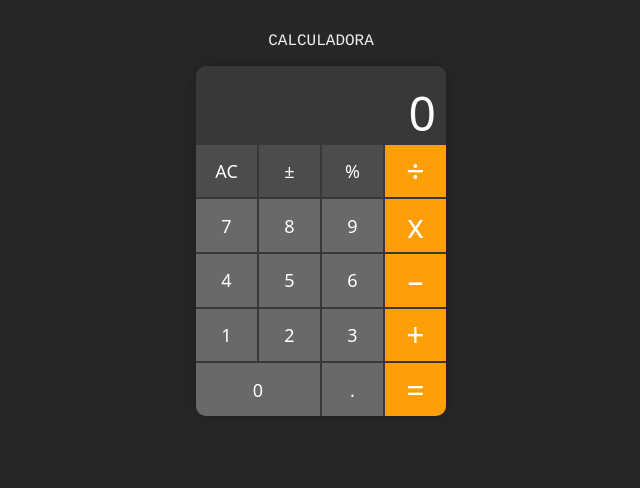
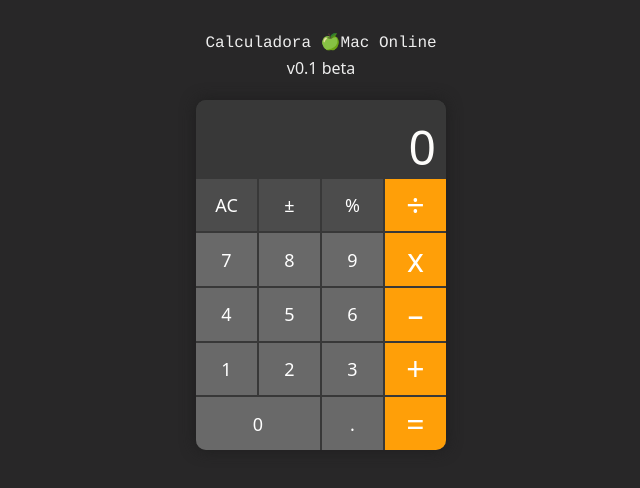
Before and after one commit to dariofin/calculadora, a plain HTML site: page index.html in a window 1280 px wide. Shown: the whole page, without its empty margins (319-959 px from the left). Drawn offline with Linux system fonts and the light colour scheme.

Commit message:
función setDigito  - h2 a input en dígito

```diff
--- a/css/styles.css
+++ b/css/styles.css
@@ -20,7 +20,12 @@
   display: flex;
   justify-content: center;
   align-items: center;
-  text-transform: uppercase;
+  color: #eee;
+}
+h3 {
+  padding: 5px 0;
+  font-size: 1rem;
+  font-weight: 400;
   color: #eee;
 }
 .calculadora-container {
@@ -46,7 +51,10 @@
   background-color: #383838;
   padding: 5px 10px 0px 0px;
 }
-.calculadora-display h2 {
+.calculadora-display input {
+  background: none;
+  box-shadow: none;
+  border: none;
   text-align: right;
   font-size: 48px;
   font-weight: 400;
--- a/index.html
+++ b/index.html
@@ -8,17 +8,18 @@
   <link rel="shortcut icon"
     href="https://cdn2.iconfinder.com/data/icons/ios7-inspired-mac-icon-set/512/Calculator_512.png" type="image/x-icon">
   <script defer src="./js/scripts.js"></script>
-  <title>Calc</title>
+  <title>Mac Online Calc v0.1 beta</title>
 </head>
 
 <body>
   <div id="container-principal">
-    <h1>calculadora</h1>
-
+    <h1>Calculadora 🍏Mac Online</h1>
+    <h3>v0.1 beta</h3>
     <div class="calculadora-container">
 
       <div class="calculadora-display">
-        <h2 id="DigitoDisplay">0</h2>
+        <input id="digito-display" type="text" value="0">
+
       </div>
 
       <div class="calculadora-tablero">
--- a/js/scripts.js
+++ b/js/scripts.js
@@ -1,6 +1,6 @@
 // capturar el digto del diplay
 const digitoDisplay = document.getElementById("digito-display");
-console.log(digitoDisplay);
+console.log(digitoDisplay.value);
 // escucho el teclado, si es número lo ejecuto en la calculadora
 document.addEventListener("keydown", (e) =>
   /\d/.test(e.key) ? setDigito(e.key) : console.log(e.key)
@@ -8,13 +8,11 @@
 // función que maneja el dígito arriba
 const setDigito = function (key) {
   console.log("key recibido = " + key);
-  digitoDisplay.innerText = key;
+  digitoDisplay.value =
+    digitoDisplay.value == 0 ? key : digitoDisplay.value + key;
 };
 
 // capturo todos los botones
 const botones = document.getElementsByClassName("calculadora-tecla");
 // console.log(botones);
 //recorro los botones y le agrego un event listener
-Object.values(botones).forEach((element) => {
-  // console.log(element);
-});
```
